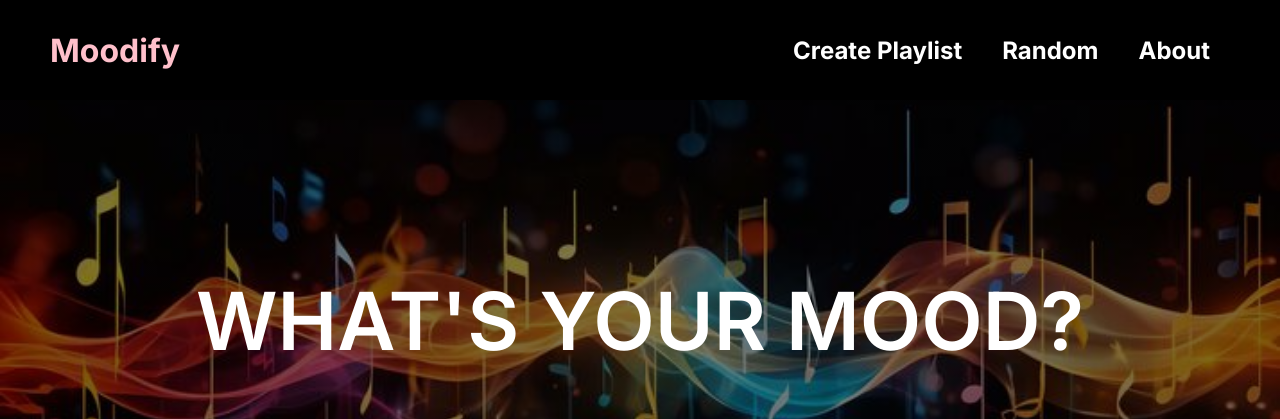
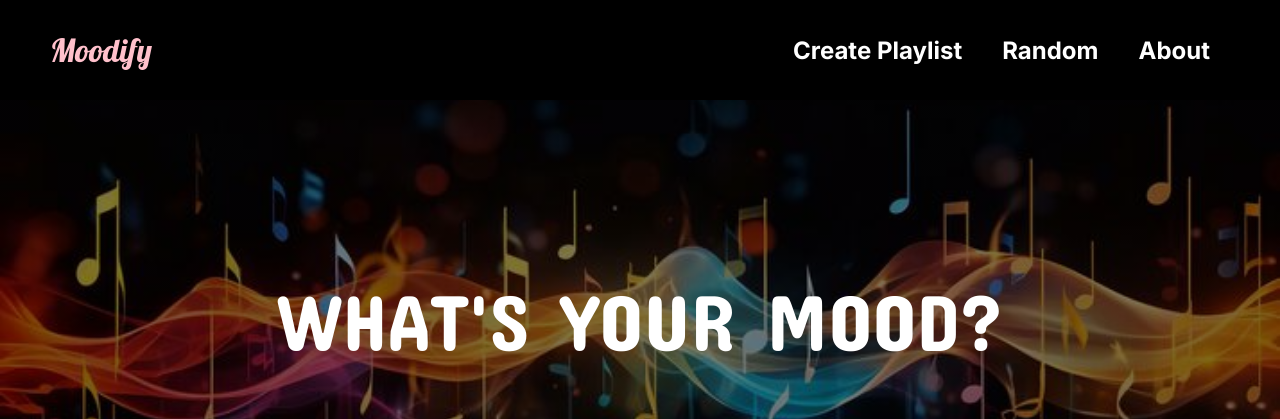
Before and after one commit to moodify-org/moodify, a React (Vite) app: page / in a window 1280 px wide. Shown: the top 419 px of the page. Built offline with nearby package versions, Linux system fonts and the light colour scheme; no server answers.

Commit message:
add create playlist button if no playlist has been made, improve general css

```diff
--- a/index.html
+++ b/index.html
@@ -9,6 +9,12 @@
   <link
     href="https://fonts.googleapis.com/css2?family=Inter:ital,opsz,wght@0,14..32,100..900;1,14..32,100..900&display=swap"
     rel="stylesheet">
+  <link rel="preconnect" href="https://fonts.googleapis.com">
+  <link rel="preconnect" href="https://fonts.gstatic.com" crossorigin>
+  <link href="https://fonts.googleapis.com/css2?family=Concert+One&display=swap" rel="stylesheet">
+  <link rel="preconnect" href="https://fonts.googleapis.com">
+  <link rel="preconnect" href="https://fonts.gstatic.com" crossorigin>
+  <link href="https://fonts.googleapis.com/css2?family=Concert+One&family=Lobster&display=swap" rel="stylesheet">
   <meta name="viewport" content="width=device-width, initial-scale=1.0" />
   <script src="https://kit.fontawesome.com/d0e53b8a90.js" crossorigin="anonymous"></script>
   <title>Moodify</title>
--- a/src/components/MoodCard/MoodCard.module.scss
+++ b/src/components/MoodCard/MoodCard.module.scss
@@ -10,6 +10,8 @@
   margin: 4vh 2vh;
   padding: 10vh;
   border-radius: 10px;
+  font-size: 30px;
+  font-weight: bold;
   text-align: center;
   background-size: cover;
   background-position: center;
--- a/src/components/NavBar/NavBar.module.scss
+++ b/src/components/NavBar/NavBar.module.scss
@@ -20,6 +20,9 @@
 .NavBar h1 {
     padding-left: 50px;
     color: #FFC0CB;
+    font-family: "Lobster", sans-serif;
+    font-weight: 400;
+    font-style: normal;
 
     @include mixin.xs {
         padding-left: 0;
--- a/src/components/Sidebar/Sidebar.jsx
+++ b/src/components/Sidebar/Sidebar.jsx
@@ -1,5 +1,6 @@
 import styles from "./Sidebar.module.scss"
-import { NavLink, useParams } from "react-router-dom";
+import { Link, NavLink, useParams } from "react-router-dom";
+import AddPlaylistPage from "../../pages/AddPlaylist/AddPlaylistPage"
 
 export default function Sidebar({ gradients, playlistList, colorNum }) {
   const { moodId } = useParams();
@@ -12,42 +13,42 @@ export default function Sidebar({ gradients, playlistList, colorNum }) {
             <li>
               <NavLink style={({ isActive }) => {
                 return {
-                  color: isActive ? "#000000" : "",
+                  color: isActive ? "#ffffff" : "",
                 };
               }} to="/1">Sad</NavLink>
             </li>
             <li>
               <NavLink style={({ isActive }) => {
                 return {
-                  color: isActive ? "#000000" : "",
+                  color: isActive ? "#ffffff" : "",
                 };
               }} to="/2">Chill</NavLink>
             </li>
             <li>
               <NavLink style={({ isActive }) => {
                 return {
-                  color: isActive ? "#000000" : "",
+                  color: isActive ? "#ffffff" : "",
                 };
               }} to="/3">Angry</NavLink>
             </li>
             <li>
               <NavLink style={({ isActive }) => {
                 return {
-                  color: isActive ? "#000000" : "",
+                  color: isActive ? "#ffffff" : "",
                 };
               }} to="/4">Happy</NavLink>
             </li>
             <li>
               <NavLink style={({ isActive }) => {
                 return {
-                  color: isActive ? "#000000" : "",
+                  color: isActive ? "#ffffff" : "",
                 };
               }} to="/5">Empowered</NavLink>
             </li>
             <li>
               <NavLink style={({ isActive }) => {
                 return {
-                  color: isActive ? "#000000" : "",
+                  color: isActive ? "#ffffff" : "",
                 };
               }} to="/6">Nature</NavLink>
             </li>
@@ -56,11 +57,12 @@ export default function Sidebar({ gradients, playlistList, colorNum }) {
         <div className={styles.playlist}>
           <h1>Playlists</h1>
           <ul className={styles.menu}>
-            {playlistList && playlistList.slice(6).map((playlist) => (
+            {playlistList.length === 6 && <Link to="/create" element={<AddPlaylistPage />} className={styles.noPlaylist}>Create a playlist!</Link>}
+            {playlistList.length > 6 && playlistList.slice(6).map((playlist) => (
               <li key={playlist.id}>
                 <NavLink
                   style={({ isActive }) => ({
-                    color: isActive ? "#000000" : "",
+                    color: isActive ? "#ffffff" : "",
                   })}
                   to={`/playlist/${playlist.id}`}
                 >
--- a/src/components/Sidebar/Sidebar.module.scss
+++ b/src/components/Sidebar/Sidebar.module.scss
@@ -61,16 +61,15 @@
 .menu a:link,
 .menu a:visited {
   text-decoration: none;
-  color: white;
-  font-weight: 600;
+  color: black;
+  font-weight: bold;
   font-size: 20px;
-
 
 }
 
 .menu a:hover,
 .menu a:active {
-  color: black;
+  color: white;
   cursor: pointer;
 }
 
@@ -78,12 +77,9 @@
   padding-top: 15px;
 }
 
-a {
-  color: orange;
-}
-
 .moods h1 {
   padding-top: 30px;
+  color: white;
 
   @include mixin.sm {
     padding-top: 15px;
@@ -96,8 +92,25 @@ a {
 
 .playlist h1 {
   padding-top: 30px;
+  color: white;
 
   @include mixin.sm {
     padding-top: 15px;
   }
 }
+
+.noPlaylist {
+  color: black !important;
+  background-color: white;
+  padding: 5px;
+  border-radius: 10px;
+  text-align: center;
+}
+
+.noPlaylist:hover {
+  color: white !important;
+  background-color: black;
+  padding: 5px;
+  border-radius: 10px;
+  text-align: center;
+}
--- a/src/pages/HomePage/HomePage.module.scss
+++ b/src/pages/HomePage/HomePage.module.scss
@@ -5,7 +5,7 @@
 
 .homeHeader {
     background-image: linear-gradient(rgba(0, 0, 0, 0.5), rgba(0, 0, 0, 0.5)),
-    url("../../images/music-background.jpg");
+        url("../../images/music-background.jpg");
     background-repeat: no-repeat;
     background-size: cover;
     background-position: center;
@@ -20,8 +20,10 @@
 .homeHeader h1 {
     color: white;
     text-align: center;
+    font-family: "Concert One", sans-serif;
     font-size: 80px;
-    font-weight: 600;
+    font-weight: 400;
+    font-style: normal;
 }
 
 .homeText {
--- a/src/pages/MoodPage/MoodPage.jsx
+++ b/src/pages/MoodPage/MoodPage.jsx
@@ -121,7 +121,7 @@ export default function MoodPage({ playlistList, token, gradients, addTrackToPla
                           handleAddTrack(e.target.value, track);
                         }}
                       >
-                        <option value="" disabled>Add to</option>
+                        <option value="" disabled>Add</option>
                         {playlistList && playlistList.slice(6).map((playlist) => (
                           <option key={playlist.id} value={playlist.id}>
                             {playlist.title}
--- a/src/pages/MoodPage/MoodPage.module.scss
+++ b/src/pages/MoodPage/MoodPage.module.scss
@@ -54,7 +54,9 @@
   color: white;
   text-align: center;
 
-
+  @include mixin.xl {
+    padding: 0 20px;
+  }
 }
 
 
```
